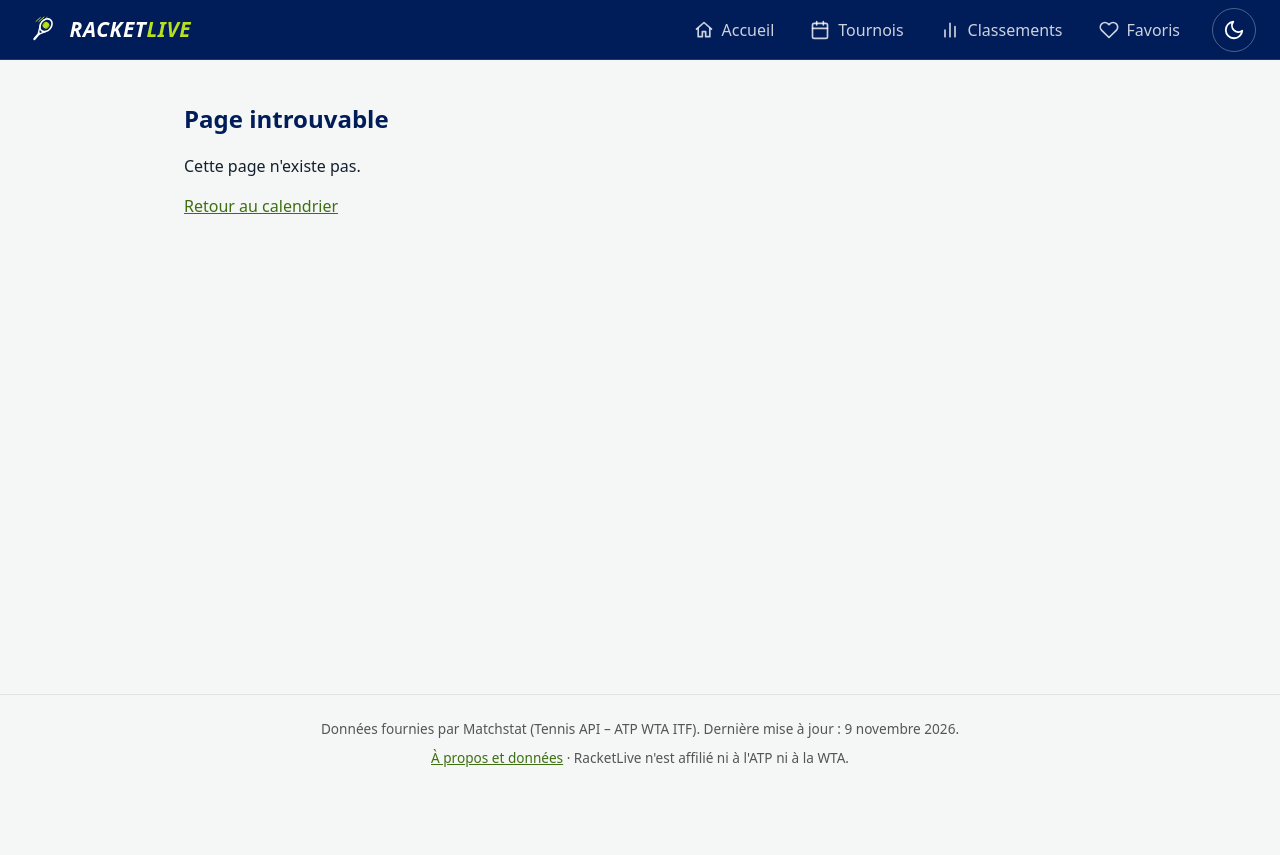
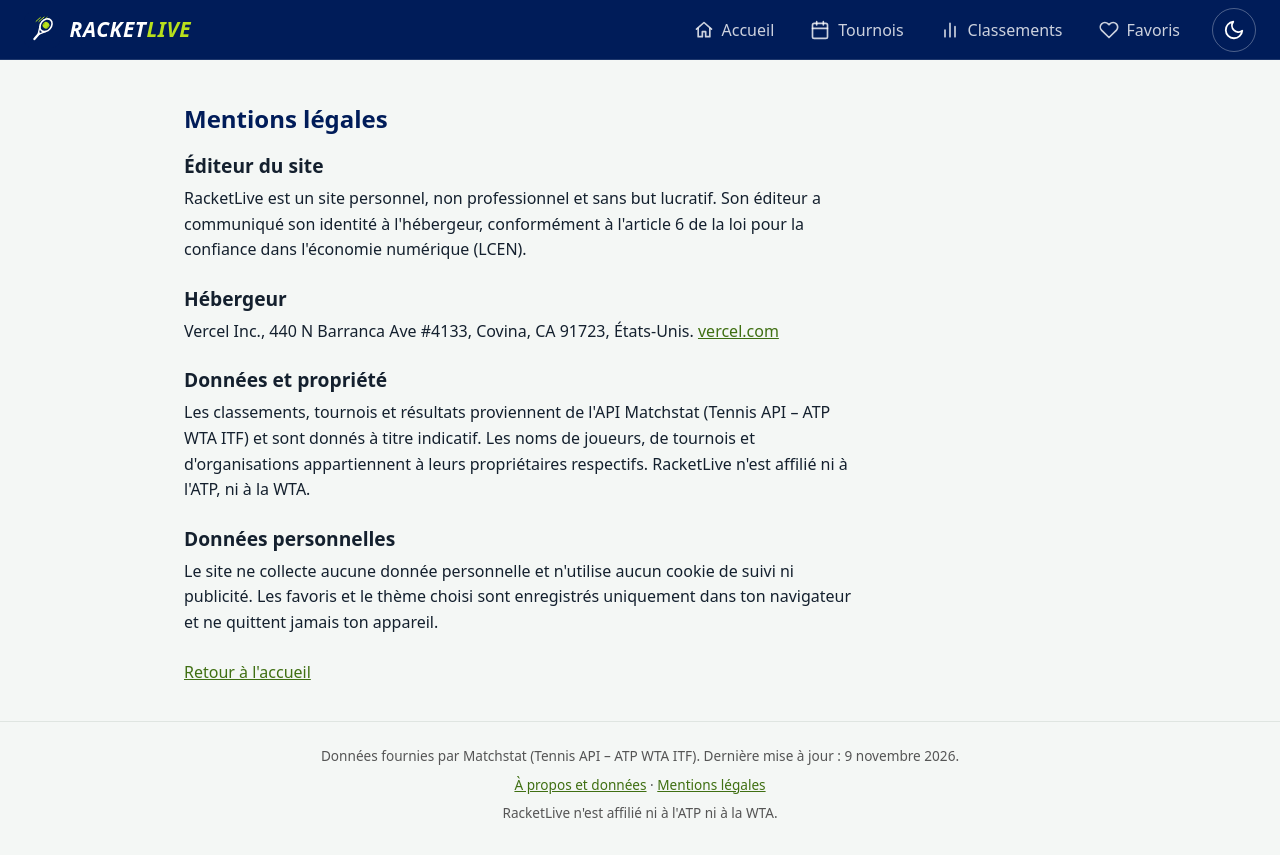
Before and after one commit to Labrosse-Anthony/racketlive, a React (Vite) app: page /mentions-legales in a window 1280 px wide. Before the commit the page ends 800 px from the top, so only its background shows below. Built offline with nearby package versions, Linux system fonts and the light colour scheme.

Commit message:
Legal : page de mentions légales

```diff
--- a/src/App.jsx
+++ b/src/App.jsx
@@ -9,6 +9,7 @@ const ClassementsPage = lazy(() => import('./pages/ClassementsPage.jsx'))
 const JoueurPage = lazy(() => import('./pages/JoueurPage.jsx'))
 const FavorisPage = lazy(() => import('./pages/FavorisPage.jsx'))
 const AProposPage = lazy(() => import('./pages/AProposPage.jsx'))
+const MentionsLegalesPage = lazy(() => import('./pages/MentionsLegalesPage.jsx'))
 const NotFoundPage = lazy(() => import('./pages/NotFoundPage.jsx'))
 
 function App() {
@@ -22,6 +23,7 @@ function App() {
         <Route path="/joueurs/:id" element={<JoueurPage />} />
         <Route path="/favoris" element={<FavorisPage />} />
         <Route path="/a-propos" element={<AProposPage />} />
+        <Route path="/mentions-legales" element={<MentionsLegalesPage />} />
         <Route path="*" element={<NotFoundPage />} />
       </Route>
     </Routes>
--- a/src/components/layout/Footer.jsx
+++ b/src/components/layout/Footer.jsx
@@ -25,8 +25,11 @@ function Footer() {
         {miseAJour && ` Dernière mise à jour : ${formaterDateMiseAJour(miseAJour)}.`}
       </p>
       <p>
-        <Link to="/a-propos">À propos et données</Link> · RacketLive n'est
-        affilié ni à l'ATP ni à la WTA.
+        <Link to="/a-propos">À propos et données</Link> ·{' '}
+        <Link to="/mentions-legales">Mentions légales</Link>
+      </p>
+      <p>
+        RacketLive n'est affilié ni à l'ATP ni à la WTA.
       </p>
     </footer>
   )
--- /dev/null
+++ b/src/pages/MentionsLegalesPage.jsx
@@ -0,0 +1,73 @@
+import { Link } from 'react-router-dom'
+import { usePageTitle } from '../hooks/usePageTitle.js'
+import './AProposPage.css'
+
+// À modifier ici si besoin : le reste de la page se met à jour tout seul.
+// Laisse EMAIL_CONTACT vide ('') tant que tu n'as pas d'adresse qui fonctionne.
+const EMAIL_CONTACT = ''
+const HEBERGEUR = 'Vercel Inc.'
+const HEBERGEUR_ADRESSE = '440 N Barranca Ave #4133, Covina, CA 91723, États-Unis'
+const HEBERGEUR_SITE = 'https://vercel.com'
+
+function MentionsLegalesPage() {
+  usePageTitle('Mentions légales')
+
+  return (
+    <article className="a-propos">
+      <h1>Mentions légales</h1>
+
+      <section>
+        <h2>Éditeur du site</h2>
+        <p>
+          RacketLive est un site personnel, non professionnel et sans but
+          lucratif. Son éditeur a communiqué son identité à l'hébergeur,
+          conformément à l'article 6 de la loi pour la confiance dans
+          l'économie numérique (LCEN).
+        </p>
+        {EMAIL_CONTACT && (
+          <p>
+            Contact et signalement d'une erreur :{' '}
+            <a href={`mailto:${EMAIL_CONTACT}`}>{EMAIL_CONTACT}</a>
+          </p>
+        )}
+      </section>
+
+      <section>
+        <h2>Hébergeur</h2>
+        <p>
+          {HEBERGEUR}, {HEBERGEUR_ADRESSE}.{' '}
+          <a href={HEBERGEUR_SITE} target="_blank" rel="noreferrer">
+            {HEBERGEUR_SITE.replace('https://', '')}
+          </a>
+        </p>
+      </section>
+
+      <section>
+        <h2>Données et propriété</h2>
+        <p>
+          Les classements, tournois et résultats proviennent de l'API Matchstat
+          (Tennis API – ATP WTA ITF) et sont donnés à titre indicatif. Les noms
+          de joueurs, de tournois et d'organisations appartiennent à leurs
+          propriétaires respectifs. RacketLive n'est affilié ni à l'ATP, ni à la
+          WTA.
+        </p>
+      </section>
+
+      <section>
+        <h2>Données personnelles</h2>
+        <p>
+          Le site ne collecte aucune donnée personnelle et n'utilise aucun
+          cookie de suivi ni publicité. Les favoris et le thème choisi sont
+          enregistrés uniquement dans ton navigateur et ne quittent jamais ton
+          appareil.
+        </p>
+      </section>
+
+      <p>
+        <Link to="/">Retour à l'accueil</Link>
+      </p>
+    </article>
+  )
+}
+
+export default MentionsLegalesPage
```
